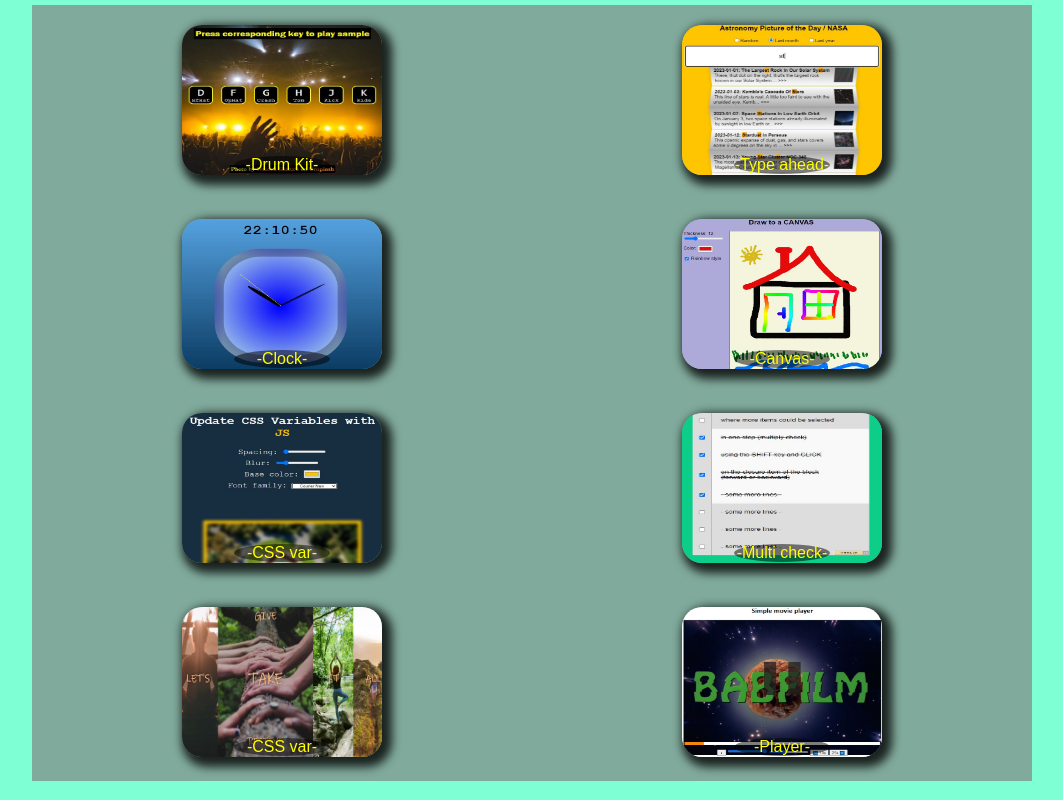
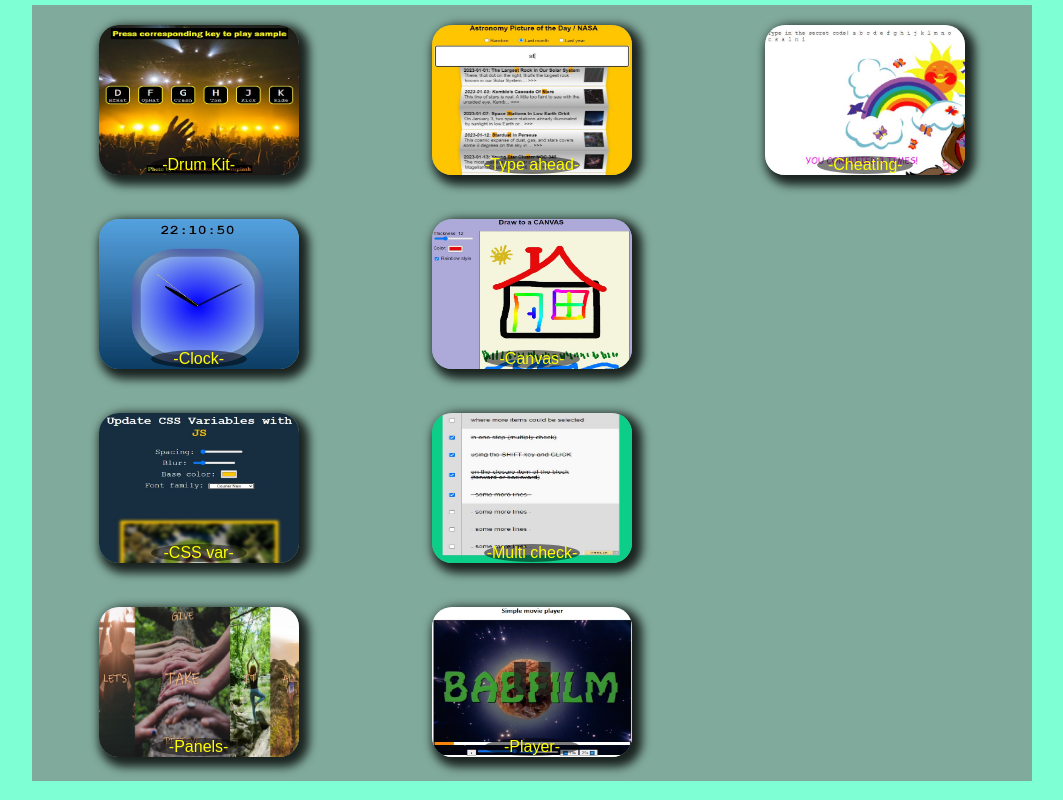
Before and after one commit to mapal62/WORKS, a plain HTML site: page WBJS30/index.html in a window 1280 px wide. Shown: the whole page, without its empty margins (108-1171 px from the left). Drawn offline with Linux system fonts and the light colour scheme.

Commit message:
Refactor starter file
- define code/app via an array
- build dynamically the page

```diff
--- a/WBJS30/index.html
+++ b/WBJS30/index.html
@@ -55,7 +55,7 @@
         display: flex;
         flex-direction: column;
         flex-wrap: wrap;
-        align-items:center;
+        align-items: center;
       }
     }
   </style>
@@ -63,40 +63,74 @@
 
 <body>
   <section>
-    <a href="wb01-drumkit.html">
-      <img src="images/drumkit.jpg" alt="" />
-      <span>-Drum Kit-</span>
-    </a>
-    <a href="wb02-clock.html">
-      <img src="images/clock.jpg" alt="" />
-      <span>-Clock-</span>
-    </a>
+  </section>
 
-    <a href="wb03-cssvariables.html">
-      <img src="images/css-variable.jpg" alt="" />
-      <span>-CSS var-</span>
-    </a>
-    <a href="wb05-flexpanels.html">
-      <img src="images/flexpanels.jpg" alt="" />
-      <span>-CSS var-</span>
-    </a>
-    <a href="wb06-typeahead.html">
-      <img src="images/typeahead.jpg" alt="" />
-      <span>-Type ahead-</span>
-    </a>
-    <a href="wb08-canvas.html">
-      <img src="images/canvas.jpg" alt="" />
-      <span>-Canvas-</span>
-    </a>
-    <a href="wb10-multicheck.html">
-      <img src="images/checks.jpg" alt="" />
-      <span>-Multi check-</span>
-    </a>
-    <a href="wb11-video.html">
-      <img src="images/player.jpg" alt="" />
-      <span>-Player-</span>
-    </a>
-  </section>
+  <script>
+    console.log('RUNNING');
+    const samples = [
+      {
+        href: "wb01-drumkit.html",
+        src: "images/drumkit.jpg",
+        description: "-Drum Kit-"
+      },
+      {
+        href: "wb02-clock.html",
+        src: "images/clock.jpg",
+        description: "-Clock-"
+      },
+      {
+        href: "wb03-cssvariables.html",
+        src: "images/css-variable.jpg",
+        description: "-CSS var-"
+      },
+      {
+        href: "wb05-flexpanels.html",
+        src: "images/flexpanels.jpg",
+        description: "-Panels-"
+      },
+      {
+        href: "wb06-typeahead.html",
+        src: "images/typeahead.jpg",
+        description: "-Type ahead-"
+      },
+      {
+        href: "wb08-canvas.html",
+        src: "images/canvas.jpg",
+        description: "-Canvas-"
+      },
+      {
+        href: "wb10-multicheck.html",
+        src: "images/checks.jpg",
+        description: "-Multi check-"
+      },
+      {
+        href: "wb11-video.html",
+        src: "images/player.jpg",
+        description: "-Player-"
+      },
+      {
+        href: "wb12-konami.html",
+        src: "images/konami.jpg",
+        description: "-Cheating-"
+      }
+    ];
+    const wesbos = document.querySelector('section');
+    const appended = [];
+    samples.forEach((item) => {
+      const linked = document.createElement('a');
+      linked.setAttribute('href', item.href);
+      const picture = document.createElement('img');
+      picture.setAttribute('src', item.src);
+      picture.setAttribute('alt', item.description);
+      linked.appendChild(picture);
+      const memo = document.createElement('span');
+      memo.innerHTML = item.description;
+      linked.appendChild(memo);
+      console.log(linked);
+      appended.push(linked);
+    });
+    wesbos.append(...appended);
+  </script>
 </body>
 
 </html>
```
Also changed, not shown: WBJS30/wb12-konami.html (added, +36 -0 lines), WBJS30/images/konami.jpg (added).
